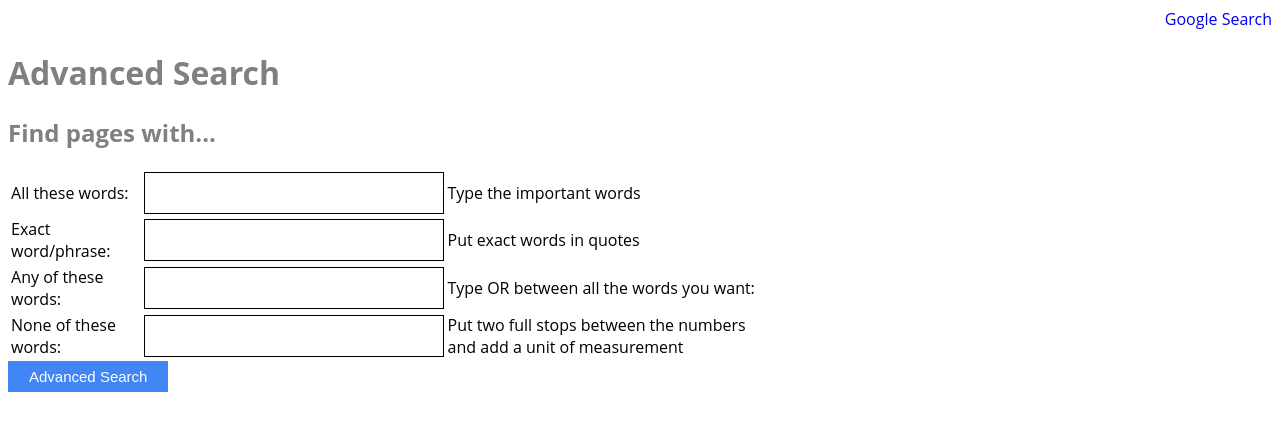
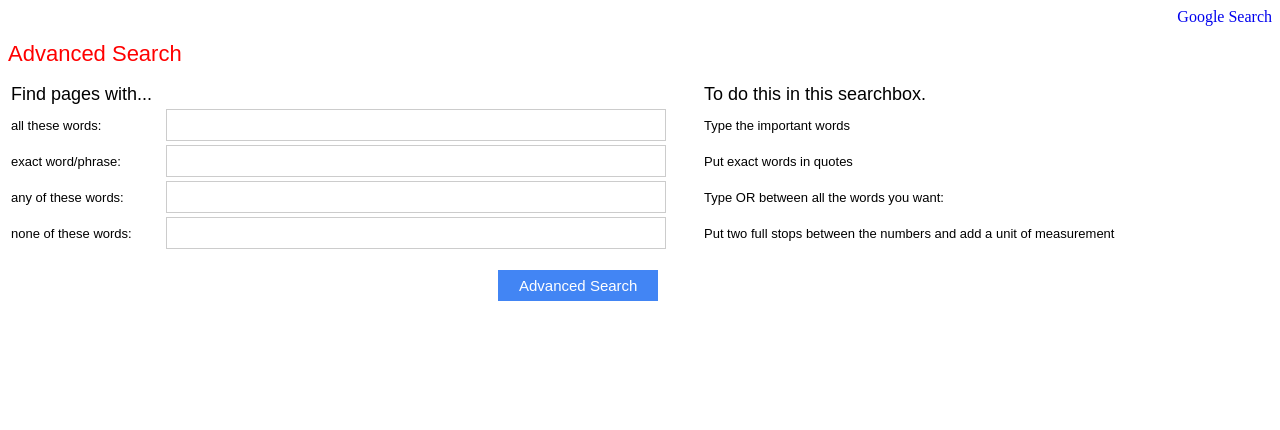
Before and after one commit to nelinet/project0, a plain HTML site: page advancedsearch.html in a window 1280 px wide. Drawn offline with Linux system fonts and the light colour scheme.

Commit message:
Main page styling, advanced search styling
to do: icons, advanced search styling more precise

```diff
--- a/advancedsearch.html
+++ b/advancedsearch.html
@@ -11,28 +11,33 @@
             <a href="index.html">Google Search</a>
         </nav>
         <h1>Advanced Search</h1>
-        <h2>Find pages with... </h2>
         <div class="advancedsearch">
             <form action="https://google.com/search">
-                <table style="width:60%">
+                <table style="width:90%">
                     <tr>
-                        <td>All these words:</td>
+                        <th>Find pages with...</th>
+                        <th></th>
+                        <th>To do this in this searchbox.</th>
+                    <tr>
+                        <td>all these words:</td>
                         <td><input type="text" name="as_q" class="advinput"></td>
                         <td>Type the important words</td>
                     <tr>
-                        <td>Exact word/phrase:</td>
+                        <td>exact word/phrase:</td>
                         <td><input type="text" name="as_epq" class="advinput"></td>
                         <td>Put exact words in quotes</td>
                     <tr>
-                        <td>Any of these words:</td>
+                        <td>any of these words:</td>
                         <td><input type="text" name="as_oq" class="advinput"></td>
                         <td>Type OR between all the words you want:</td>
                     <tr>
-                        <td>None of these words:</td>
+                        <td>none of these words:</td>
                         <td><input type="text" name="as_eq" class="advinput"></td>
                         <td>Put two full stops between the numbers and add a unit of measurement</td>
-                </table>
-                        <input type="submit" value="Advanced Search" class="advsbutton">
+                    </table><br>
+                    <input type="submit" value="Advanced Search" class="advsbutton"></td>
+
+
                 </form>
         </div>
     </body>
--- a/styles.css
+++ b/styles.css
@@ -1,11 +1,12 @@
 nav {
 	text-align: right;
 	text-color: black;
+
 }
 
 body {
 	text-align: center;
-    font-family: "Open Sans";
+    font-family: "Sans Serif";
 }
 
 a {
@@ -30,26 +31,32 @@ a {
 }
 
 .sbutton {
-
 	border: 1px solid transparent;
 	padding: 5px 14px;
 	font-size: 15px;
     cursor: pointer;
+    background-color: #f5f5f5;
 }
 
 .searchbox {
 	position: center;
 	text-align: center;
+
 }
 
 .input {
-    border-radius: 15px;
+    border-radius: 25px;
     padding: 20px;
     font-size: 20px;
-    width: 400px;
+    width: 600px;
     height: 50px;
-    border: 1px solid black;
+    border: 1px solid #ccc;
     box-sizing: border-box;
+}
+
+.advinput {
+    width:600px;
+    height: 20px;
 }
 
 .advancedsearch {
@@ -65,18 +72,33 @@ footer {
 
 }
 
-h1,h2 {
+h1 {
+    color: red;
+    font-weight:normal;
     text-align: left;
-    color: grey;
+    font-size:22px;
+    font-family: "Arial";
 }
 
+th {
+    font-weight:normal;
+    font-size: 18px;
+}
+.advinput {
+    width: 500px;
+    height: 20px;
+    border: 1px solid #ccc;
+    box-sizing: border-box;
+    padding: 15px;
+    font-size: 15px;
+}
 
-.advinput {
-    width: 300px;
-    height: 40px;
-    border: 1px solid black;
-    box-sizing: border-box;
-    padding: 5px;
-    padding: 20px;
-    font-size: 20px;
+table {
+    font-size: 13px;
+    font-family: "Arial";
 }
+
+.advsbutton {
+    position: relative;
+    right: -490px;
+}
```
Also changed, not shown: imagesearch.html (+3 -3 lines), index.html (+7 -5 lines), img/searchicon.png (added).
